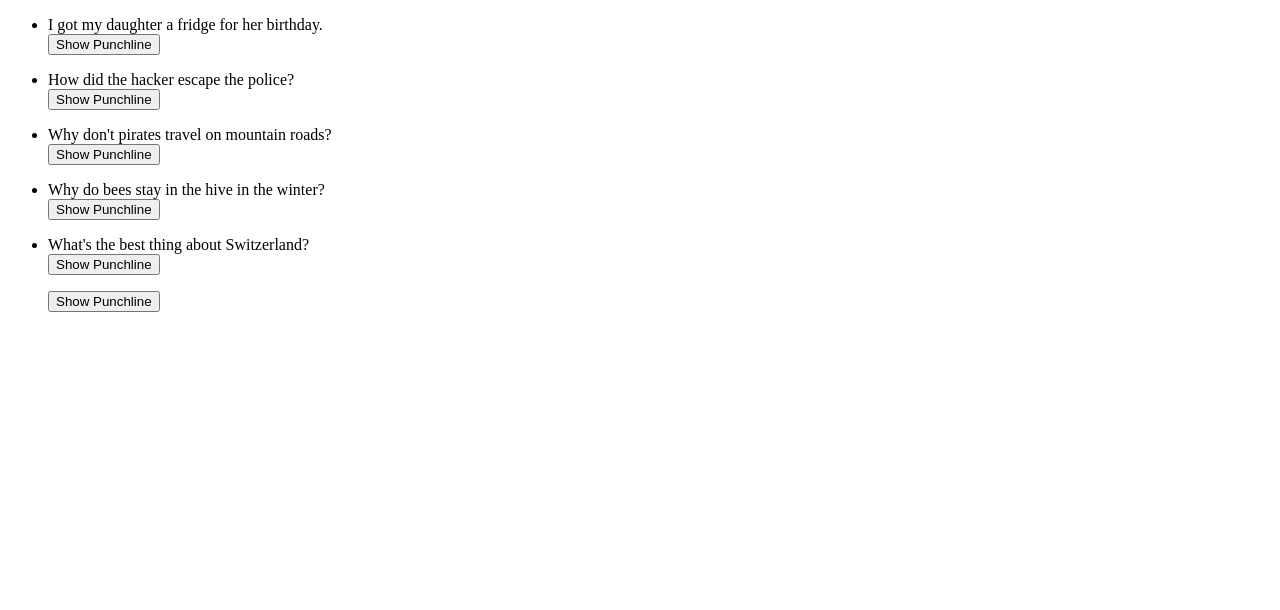
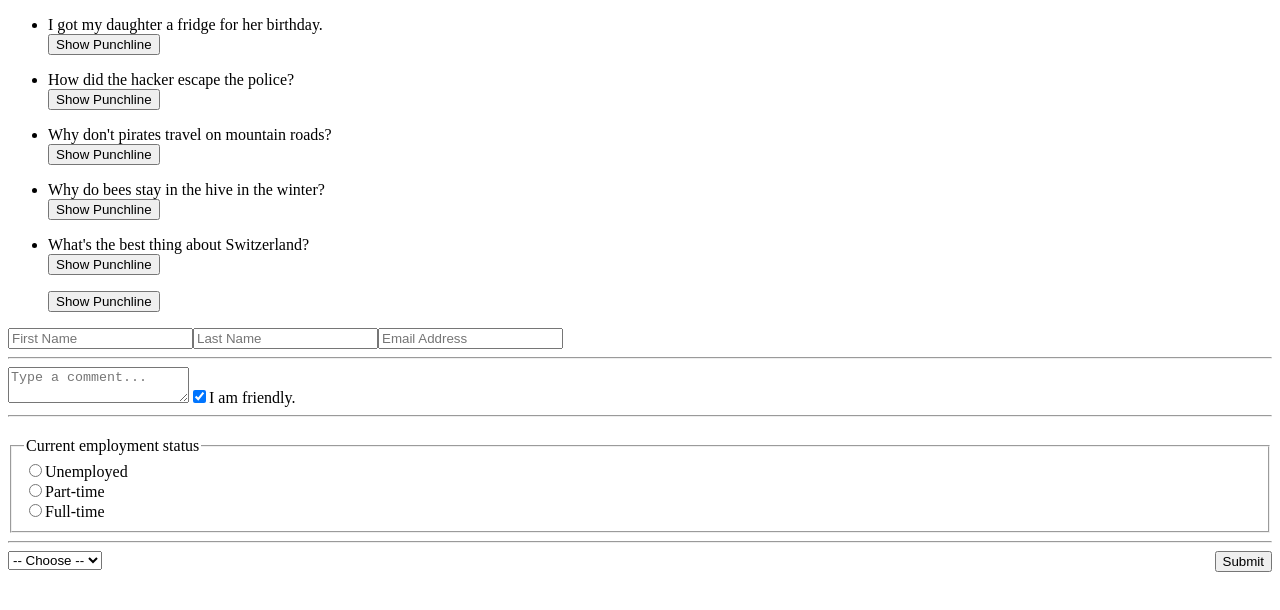
Before and after one commit to Samenti/scrimba-props-practice, a React (Create React App) app: page / in a window 1280 px wide. Shown: the top 610 px of the page. Built offline with nearby package versions, Linux system fonts and the light colour scheme.

Commit message:
Added Form component from lessons 3.39-3.49

```diff
--- a/src/App.js
+++ b/src/App.js
@@ -1,4 +1,5 @@
 import React from 'react';
+import Form from './components/Form.js';
 import Joke from './components/Joke.js';
 
 export default function App(props) {
@@ -7,7 +8,7 @@ export default function App(props) {
     return (
       <Joke
         key = {index}
-        num = {index}
+        num= {index}
         setup = {setup}
         punchline = {punchline}
       />
@@ -15,8 +16,9 @@ export default function App(props) {
   });
 
   return (
-    <div>
-      {jokeElements}
+    <div className="container">
+        {jokeElements}
+        <Form />
     </div>
   );
 };
--- /dev/null
+++ b/src/components/Form.js
@@ -0,0 +1,122 @@
+import React from 'react';
+import TextInput from './TextInput';
+
+export default function Form() {
+  const [formData, setFormData] = React.useState({
+    firstName: '', lastName: '', email: '', comment: '',
+    isFriendly: true, employment: '', favColor: ''
+  });
+
+  function handleChange(event) {
+    const {name, value, type, checked} = event.target;
+    setFormData(prevFormData => {
+      return {
+        ...prevFormData,
+        [name]: type === 'checkbox' ? checked : value
+      };
+    });
+  }
+
+  function handleSubmit(event) {
+    event.preventDefault()
+    console.log(formData);
+  }
+
+  return (
+    <form onSubmit={handleSubmit}>
+      <TextInput
+        key="firstName"
+        name="firstName"
+        type="text"
+        value={formData.firstName}
+        changeHandler={handleChange}
+        placeholder="First Name"
+      />
+      <TextInput
+        key="lastName"
+        name="lastName"
+        type="text"
+        value={formData.lastName}
+        changeHandler={handleChange}
+        placeholder="Last Name"
+      />
+      <TextInput
+        key="email"
+        name="email"
+        type="email"
+        value={formData.email}
+        changeHandler={handleChange}
+        placeholder="Email Address"
+      />
+      <hr />
+      <textarea
+        name="comment"
+        value={formData.comment}
+        placeholder="Type a comment..."
+        onChange={handleChange}
+      />
+      <input
+        key="isFriendly"
+        id="isFriendly"
+        name="isFriendly"
+        type="checkbox"
+        checked={formData.isFriendly}
+        onChange={handleChange}
+      />
+      <label htmlFor="isFriendly">I am friendly.</label>
+      <hr />
+      <h2>{`${formData.firstName} ${formData.lastName}`}</h2>
+      <h2>{formData.email}</h2>
+      <fieldset>
+        <legend>Current employment status</legend>
+        <input
+          type="radio"
+          id="unemployed"
+          name="employment"
+          value="unemployed"
+          checked={formData.employment === 'unemployed'}
+          onChange={handleChange}
+        />
+        <label htmlFor="unemployed">Unemployed</label>
+        <br />
+        <input
+          type="radio"
+          id="part-time"
+          name="employment"
+          value="part-time"
+          checked={formData.employment === 'part-time'}
+          onChange={handleChange}
+        />
+        <label htmlFor="part-time">Part-time</label>
+        <br />
+        <input
+          type="radio"
+          id="full-time"
+          name="employment"
+          value="full-time"
+          checked={formData.employment === 'full-time'}
+          onChange={handleChange}
+        />
+        <label htmlFor="full-time">Full-time</label>
+        <br />
+      </fieldset>
+      <hr />
+      <select
+        id="favColor"
+        value={formData.favColor}
+        onChange={handleChange}
+        name="favColor"
+      >
+        <option value="">-- Choose --</option>
+        <option value="red">Red</option>
+        <option value="orange">Orange</option>
+        <option value="yellow">Yellow</option>
+        <option value="green">Green</option>
+        <option value="blue">Blue</option>
+        <option value="indigo">Indigo</option>
+        <option value="violet">Violet</option>
+      </select>
+      <button style={{float: "right"}}>Submit</button>
+    </form>
+  );
+};
--- /dev/null
+++ b/src/components/TextInput.js
@@ -0,0 +1,13 @@
+import React from 'react';
+
+export default function TextInput(props) {
+  return (
+    <input
+      type="text"
+      name={props.name}
+      value={props.value}
+      placeholder={props.placeholder}
+      onChange={props.changeHandler}
+    />
+  );
+};
```
